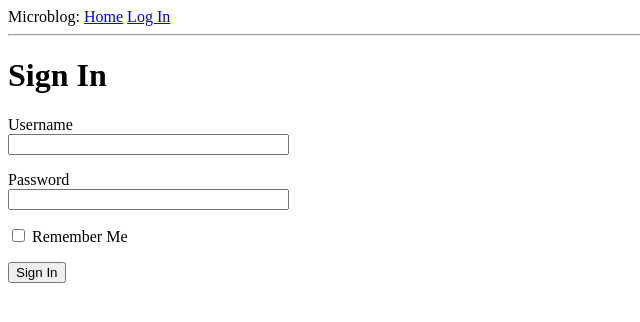
After one commit to adkrueger/py_microblog, a Flask app: page /login in a window 1280 px wide. The commit adds this page. Shown: the top 322 px of the page, without its empty margins (0-640 px from the left). Run offline with Flask 2, Linux system fonts and the light colour scheme.

Commit message:
added login form

```diff
--- /dev/null
+++ b/config.py
@@ -0,0 +1,5 @@
+import os
+
+
+class Config(object):
+    SECRET_KEY = os.environ.get('SECRET_KEY') or 'you-will-never-guess'
--- a/pyapp/__init__.py
+++ b/pyapp/__init__.py
@@ -1,5 +1,8 @@
 from flask import Flask
+from config import Config
+
 
 app = Flask(__name__)
+app.config.from_object(Config)
 
 from pyapp import routes
--- /dev/null
+++ b/pyapp/forms.py
@@ -0,0 +1,10 @@
+from flask_wtf import FlaskForm
+from wtforms import StringField, PasswordField, BooleanField, SubmitField
+from wtforms.validators import DataRequired
+
+
+class LoginForm(FlaskForm):
+    username = StringField('Username', validators=[DataRequired()])
+    password = PasswordField('Password', validators=[DataRequired()])
+    remember_me = BooleanField('Remember Me')
+    submit = SubmitField('Sign In')
--- a/pyapp/routes.py
+++ b/pyapp/routes.py
@@ -1,5 +1,6 @@
 from flask import render_template
 from pyapp import app
+from pyapp.forms import LoginForm
 
 
 @app.route('/')
@@ -17,3 +18,9 @@ def index():
         }
     ]
     return render_template('index.html', user=user, posts=posts)
+
+
+@app.route('/login')
+def login():
+    form = LoginForm()
+    return render_template('login.html', title='Sign In', form=form)
--- a/pyapp/templates/base.html
+++ b/pyapp/templates/base.html
@@ -9,7 +9,11 @@
     {% endif %}
 </head>
 <body>
-    <div>Microblog: <a href="/index">Home</a></div>
+    <div>
+        Microblog:
+        <a href="/index">Home</a>
+        <a href="/login">Log In</a>
+    </div>
     <hr/>
     {% block content %}{% endblock %}
 </body>
--- /dev/null
+++ b/pyapp/templates/login.html
@@ -0,0 +1,20 @@
+{% extends 'base.html' %}
+
+{% block content %}
+    <h1>Sign In</h1>
+    <form action="" method="post" novalidate>
+        {{ form.hidden_tag() }}
+        <p>
+            {{ form.username.label }}
+            <br/>
+            {{ form.username(size=32) }}
+        </p>
+        <p>
+            {{ form.password.label }}
+            <br/>
+            {{ form.password(size=32) }}
+        </p>
+        <p>{{ form.remember_me() }} {{ form.remember_me.label }}</p>
+        <p>{{ form.submit() }}</p>
+    </form>
+{% endblock %}
```
